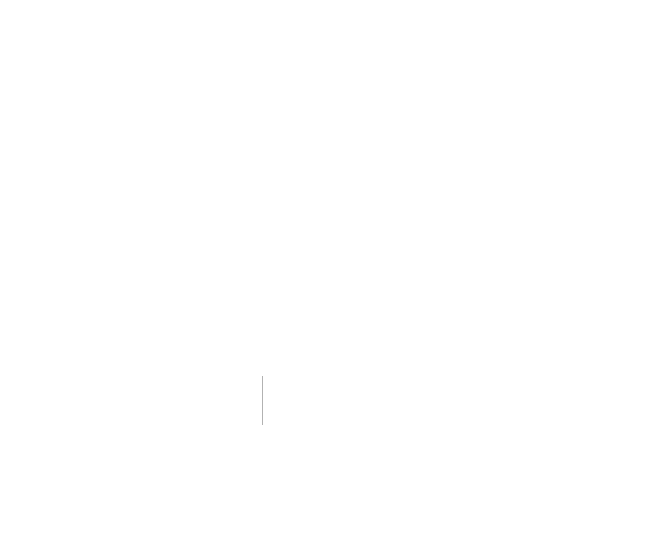
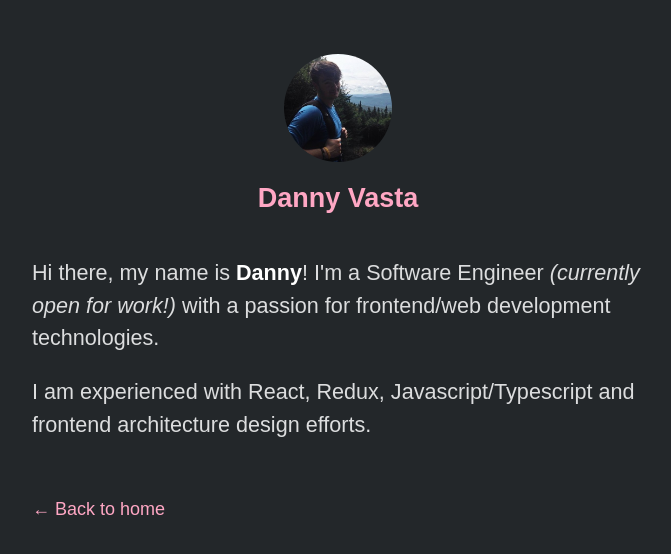
Before and after one commit to DNNYVST/personal-site, a Next.js app: page /secret in a window 1280 px wide. Before the commit this address had no page. Shown: the top 554 px of the page, without its empty margins (302-973 px from the left). Built offline with nearby package versions, Linux system fonts and the light colour scheme; a web font is replaced by a local one.

Commit message:
starting secret page

```diff
--- /dev/null
+++ b/pages/secret.tsx
@@ -0,0 +1,28 @@
+import Head from "next/head";
+import Layout, { siteTitle } from "../components/layout";
+import utilStyles from "../styles/utils.module.css";
+
+export default function Secret() {
+  return (
+    <>
+      <Layout home={false}>
+        <Head>
+          <title>{siteTitle}</title>
+        </Head>
+        <section className="twoSecondFadeIn">
+          <section className={utilStyles.headingMd}>
+            <p>
+              Hi there, my name is <strong>Danny</strong>! I'm a Software
+              Engineer <i>(currently open for work!)</i> with a passion for
+              frontend/web development technologies.
+            </p>
+            <p>
+              I am experienced with React, Redux, Javascript/Typescript and
+              frontend architecture design efforts.
+            </p>
+          </section>
+        </section>
+      </Layout>
+    </>
+  );
+}
```
